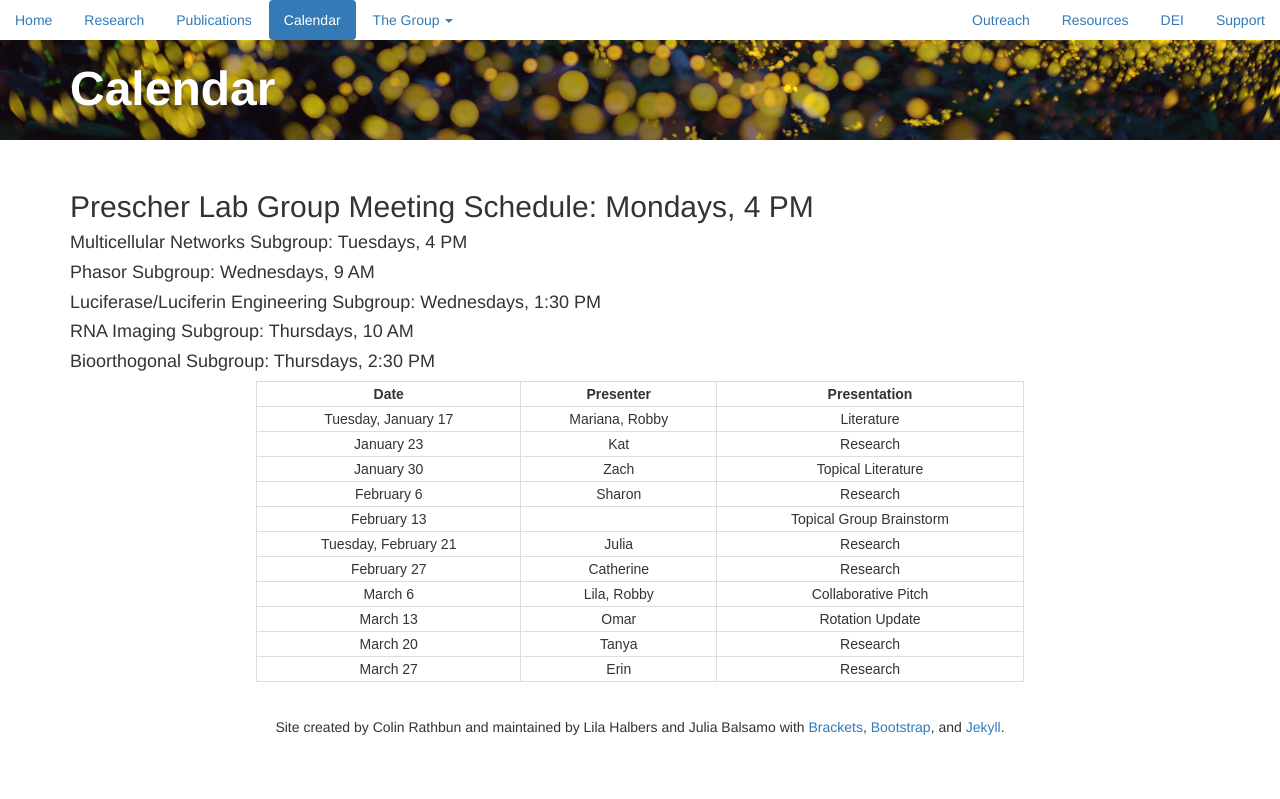
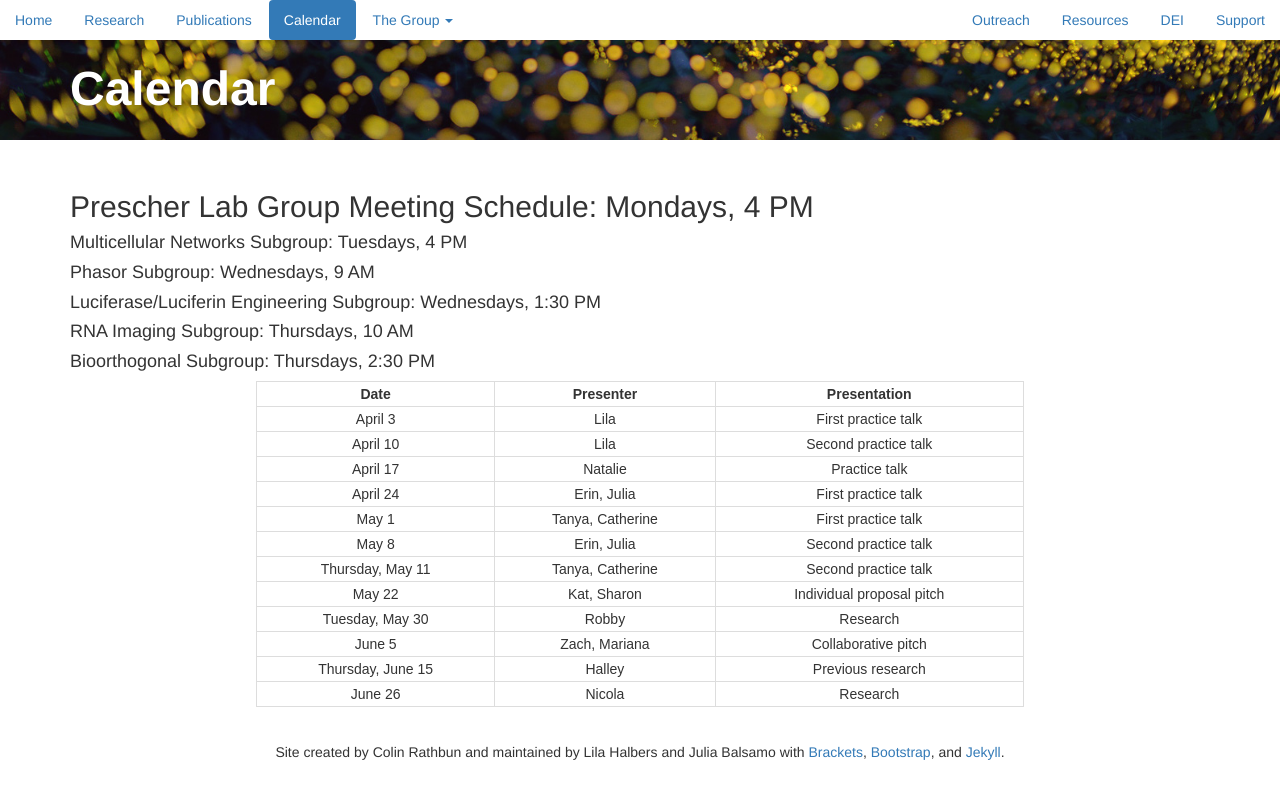
Before and after one commit to c-bun/Prescher-Lab-Site, a Jekyll site: the page built from Calendar.html, in a window 1280 px wide. Shown: the top 799 px of the page. Built offline with Jekyll 4.4.1, drawn with Linux system fonts in a browser that asks for light colours.

Commit message:
PrescherLab_March2023_Update2

```diff
--- a/Calendar.html
+++ b/Calendar.html
@@ -40,15 +40,16 @@ padding: 2px;
  <th title="Field #3">Presentation</th>
  </tr></thead>
  <tbody><tr>
- <td>Tuesday, January 17</td><td>Mariana, Robby</td><td>Literature</td></tr><tr>
- <td>January 23</td><td>Kat</td><td>Research</td></tr><tr>
- <td>January 30</td><td>Zach</td><td>Topical Literature</td></tr><tr>
- <td>February 6</td><td>Sharon</td><td>Research</td></tr><tr>
- <td>February 13</td><td></td><td>Topical Group Brainstorm</td></tr><tr>
- <td>Tuesday, February 21</td><td>Julia</td><td>Research</td></tr><tr>
- <td>February 27</td><td>Catherine</td><td>Research</td></tr><tr>
- <td>March 6</td><td>Lila, Robby</td><td>Collaborative Pitch</td></tr><tr>
- <td>March 13</td><td>Omar</td><td>Rotation Update</td></tr><tr>
- <td>March 20</td><td>Tanya</td><td>Research</td></tr><tr>
- <td>March 27</td><td>Erin</td><td>Research</td></tr><tr>
+   <td>April 3</td><td>Lila</td><td>First practice talk</td></tr><tr>
+   <td>April 10</td><td>Lila</td><td>Second practice talk</td></tr><tr>
+   <td>April 17</td><td>Natalie</td><td>Practice talk</td></tr><tr>
+   <td>April 24</td><td>Erin, Julia</td><td>First practice talk</td></tr><tr>
+   <td>May 1</td><td>Tanya, Catherine</td><td>First practice talk</td></tr><tr>
+   <td>May 8</td><td>Erin, Julia</td><td>Second practice talk</td></tr><tr>
+   <td>Thursday, May 11</td><td>Tanya, Catherine</td><td>Second practice talk</td></tr><tr>
+   <td>May 22</td><td>Kat, Sharon</td><td>Individual proposal pitch</td></tr><tr>
+   <td>Tuesday, May 30</td><td>Robby</td><td>Research</td></tr><tr>
+   <td>June 5</td><td>Zach, Mariana</td><td>Collaborative pitch</td></tr><tr>
+   <td>Thursday, June 15</td><td>Halley</td><td>Previous research</td></tr><tr>
+   <td>June 26</td><td>Nicola</td><td>Research</td></tr><tr>
  </tbody></table>
```
